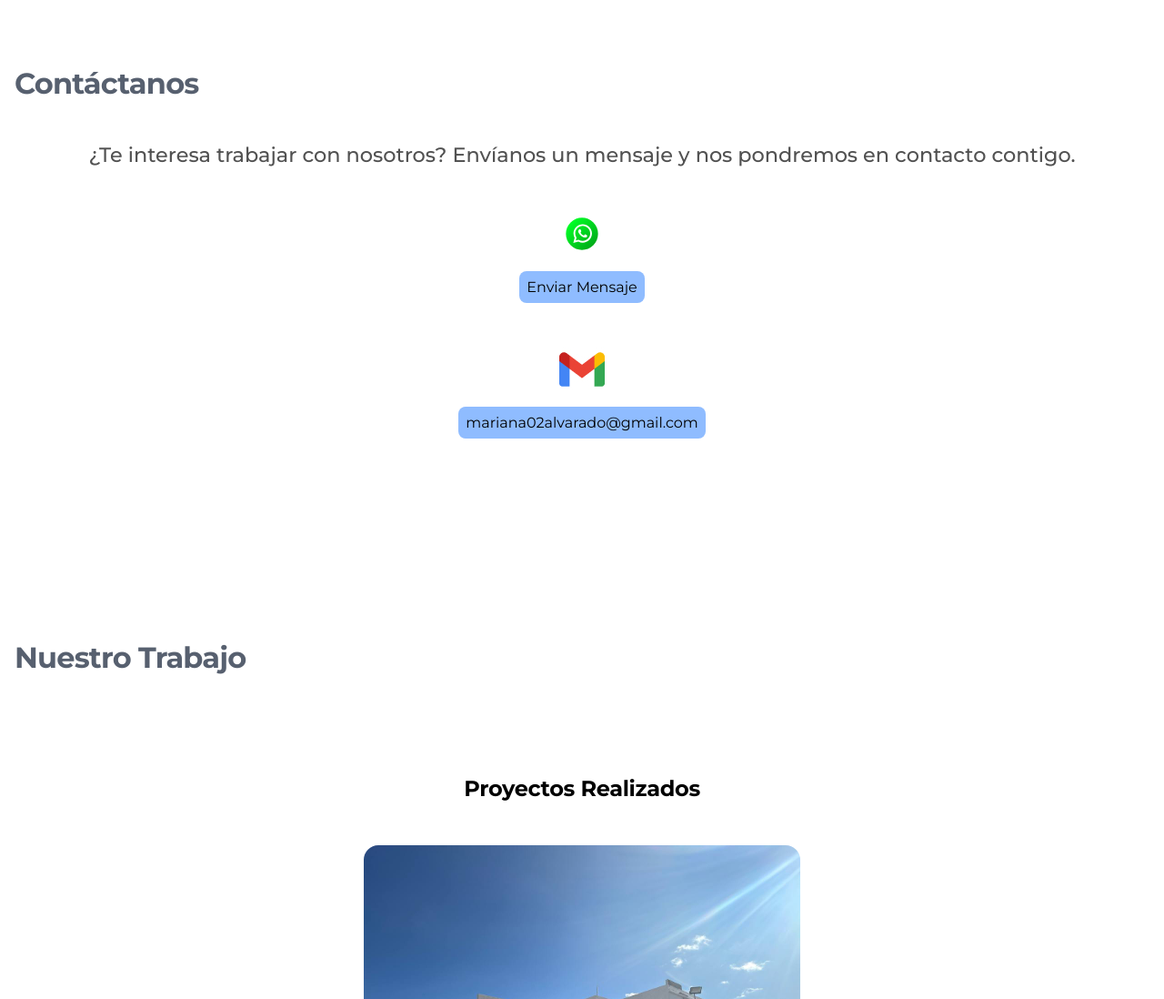
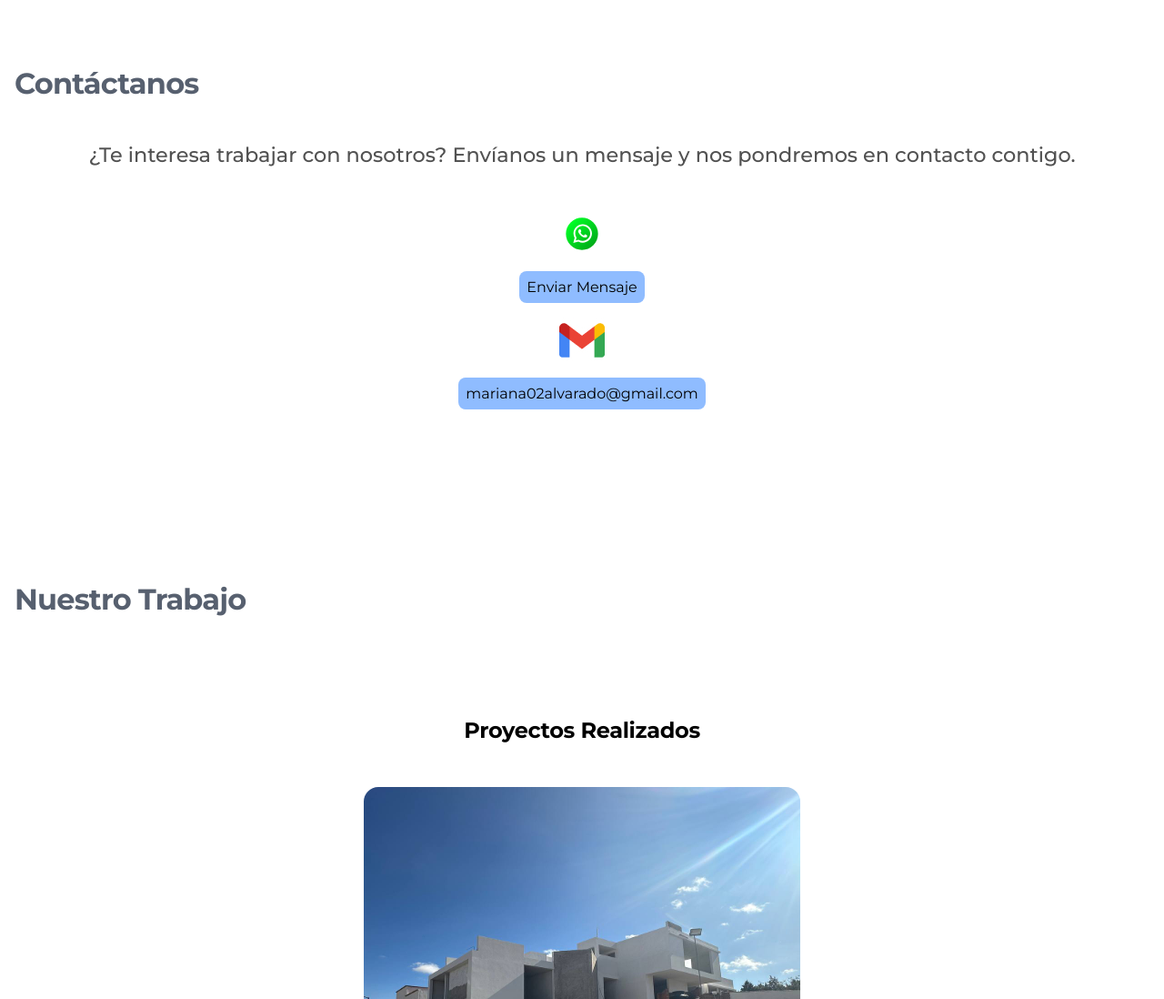
Before and after one commit to Rubenhdz20/Architecture-Web-Portfolio, a React (Vite) app: page /our-work in a window 1280 px wide. Shown: the part 4468-5566 px from the top of the page at 91% size. Built offline with nearby package versions, Linux system fonts and the light colour scheme.

Commit message:
Reduce space in sections and move copy span

```diff
--- a/src/components/Contact/Contact.css
+++ b/src/components/Contact/Contact.css
@@ -1,5 +1,5 @@
 .contact-section {
-    margin-top: 10rem;
+    margin-top: 5rem;
 }
 
 .contact__title {
@@ -39,7 +39,7 @@
 
 .contact__container--message {
     margin-top: 1rem;
-    margin-bottom: 3rem;
+    margin-bottom: 1rem;
     display: flex;
     justify-content: center;
     padding: .5rem;
--- a/src/components/Contact/index.jsx
+++ b/src/components/Contact/index.jsx
@@ -49,12 +49,13 @@ function Contact() {
           <button className='contact__container--message' onClick={handleWhatsAppClick}>Enviar Mensaje
           </button>
           <img src="/assets/Gmail.jpg" alt="Gmail Account" />
-          <p className='contact__container--message' id="copyButton" onClick={handleCopyClick}> mariana02alvarado@gmail.com</p>
           {copied && (
             <span ref={copiedTextRef} className='contact__container--message'>
               Copiado!
             </span>
           )}
+          <p className='contact__container--message' id="copyButton" onClick={handleCopyClick}> mariana02alvarado@gmail.com</p>
+
         </div>
       </section>
     </>
--- a/src/components/OurWork/OurWork.css
+++ b/src/components/OurWork/OurWork.css
@@ -12,7 +12,7 @@
 }
 
 .ourwork-subtitle {
-    margin-top: 4rem;
+    margin-top: 7rem;
     text-align: center;
     font-style: normal;
     font-weight: 700;
```
